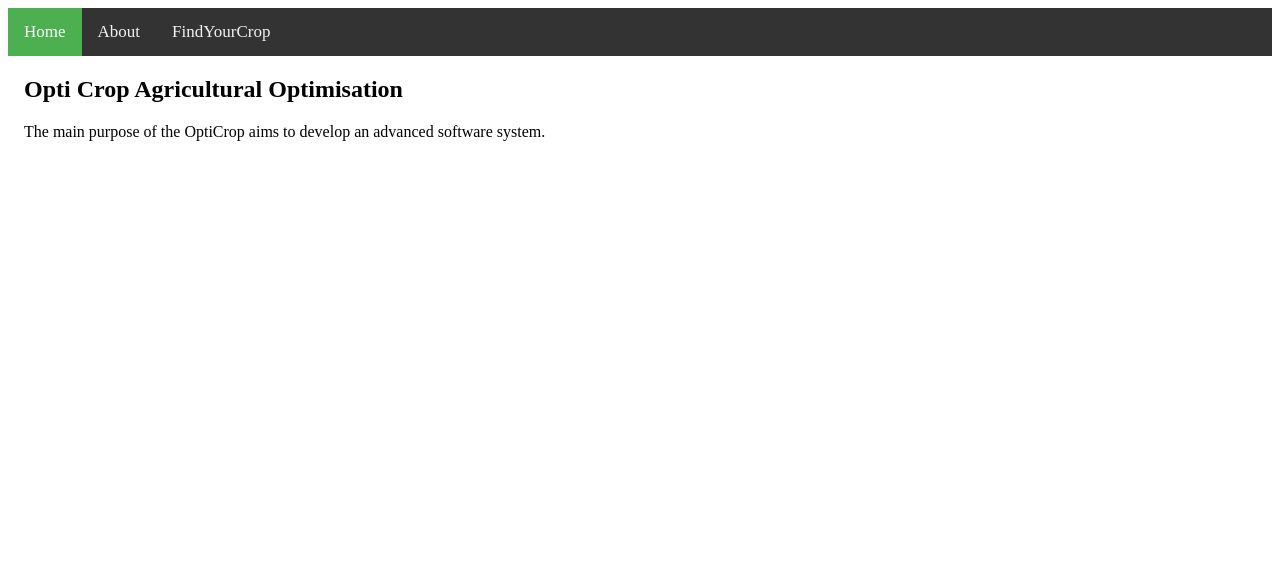
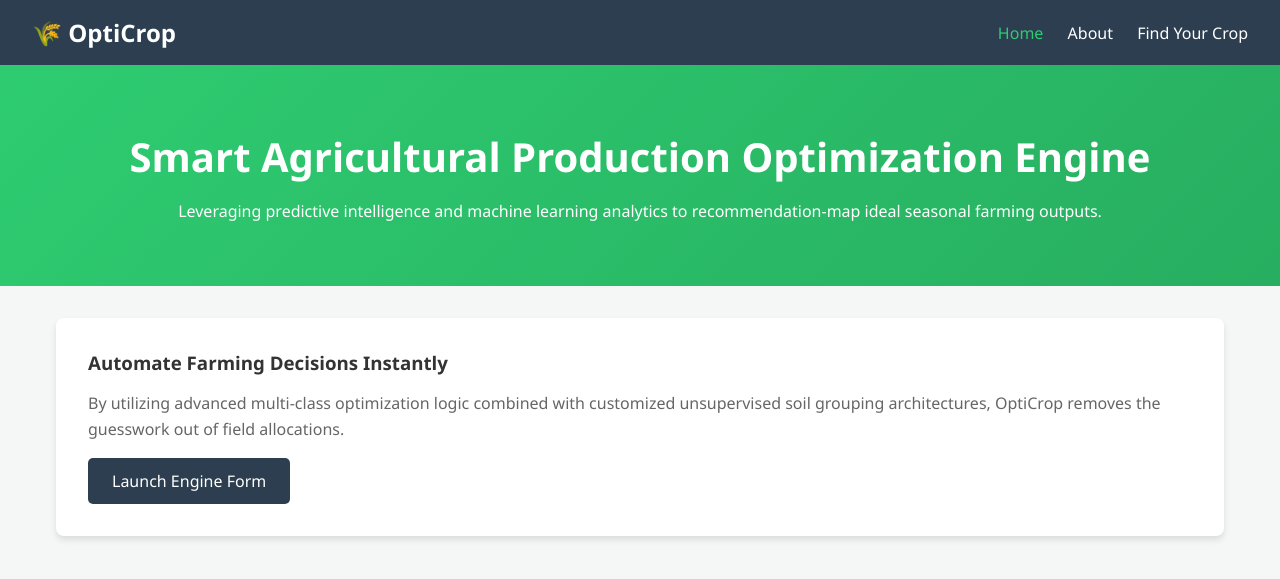
Before and after one commit to Satwiksharan/OptiCrop, a Flask app: page / in a window 1280 px wide. Shown: the top 579 px of the page. Run offline with Flask 3, Linux system fonts and the light colour scheme; parts of the project's set-up code (start-up, migrations or seed data) failed here and were passed over.

Commit message:
Update home.html

```diff
--- a/templates/home.html
+++ b/templates/home.html
@@ -2,23 +2,43 @@
 <html lang="en">
 <head>
     <meta charset="UTF-8">
-    <title>OptiCrop - Home</title>
+    <meta name="viewport" content="width=device-width, initial-scale=1.0">
+    <title>OptiCrop - Smart Agriculture</title>
     <style>
-        .topnav { background-color: #333; overflow: hidden; }
-        .topnav a { float: left; color: #f2f2f2; text-align: center; padding: 14px 16px; text-decoration: none; font-size: 17px; }
-        .topnav a:hover { background-color: #ddd; color: black; }
-        .topnav a.active { background-color: #4CAF50; color: white; }
+        * { box-sizing: border-box; margin: 0; padding: 0; font-family: 'Segoe UI', Tahoma, Geneva, Verdana, sans-serif; }
+        body { background-color: #f4f7f6; color: #333; }
+        .navbar { background-color: #2c3e50; padding: 1rem 2rem; display: flex; justify-content: space-between; align-items: center; }
+        .navbar a { color: #fff; text-decoration: none; margin-left: 20px; font-weight: 500; transition: color 0.3s; }
+        .navbar a:hover, .navbar a.active { color: #2ecc71; }
+        .hero { padding: 4rem 2rem; text-align: center; background: linear-gradient(135deg, #2ecc71, #27ae60); color: white; }
+        .hero h1 { font-size: 2.5rem; margin-bottom: 1rem; }
+        .container { max-width: 1200px; margin: 2rem auto; padding: 0 1rem; }
+        .card { background: white; padding: 2rem; border-radius: 8px; box-shadow: 0 4px 6px rgba(0,0,0,0.1); }
+        .btn { display: inline-block; background-color: #2c3e50; color: white; padding: 0.75rem 1.5rem; border-radius: 5px; text-decoration: none; margin-top: 1rem; transition: background 0.3s; }
+        .btn:hover { background-color: #1a252f; }
     </style>
 </head>
 <body>
-    <div class="topnav">
-        <a class="active" href="#home">Home</a>
-        <a href="{{ url_for('about') }}">About</a>
-        <a href="{{ url_for('findyourcrop') }}">FindYourCrop</a>
+    <div class="navbar">
+        <h2 style="color: white;">🌾 OptiCrop</h2>
+        <div>
+            <a class="active" href="/home">Home</a>
+            <a href="/about">About</a>
+            <a href="/findyourcrop">Find Your Crop</a>
+        </div>
     </div>
-    <div style="padding-left:16px">
-        <h2>Opti Crop Agricultural Optimisation</h2>
-        <p>The main purpose of the OptiCrop aims to develop an advanced software system.</p>
+    <div class="hero">
+        <h1>Smart Agricultural Production Optimization Engine</h1>
+        <p>Leveraging predictive intelligence and machine learning analytics to recommendation-map ideal seasonal farming outputs.</p>
+    </div>
+    <div class="container">
+        <div class="card">
+            <h3>Automate Farming Decisions Instantly</h3>
+            <p style="margin-top: 1rem; color: #666; line-height: 1.6;">
+                By utilizing advanced multi-class optimization logic combined with customized unsupervised soil grouping architectures, OptiCrop removes the guesswork out of field allocations.
+            </p>
+            <a href="/findyourcrop" class="btn">Launch Engine Form</a>
+        </div>
     </div>
 </body>
 </html>
```
